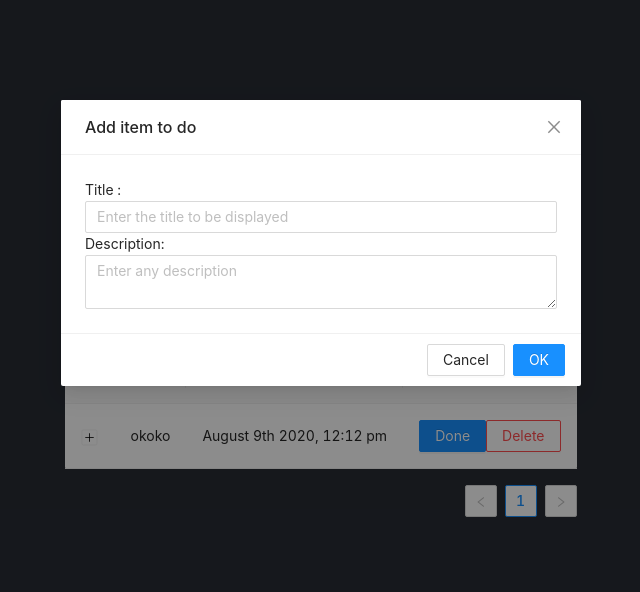
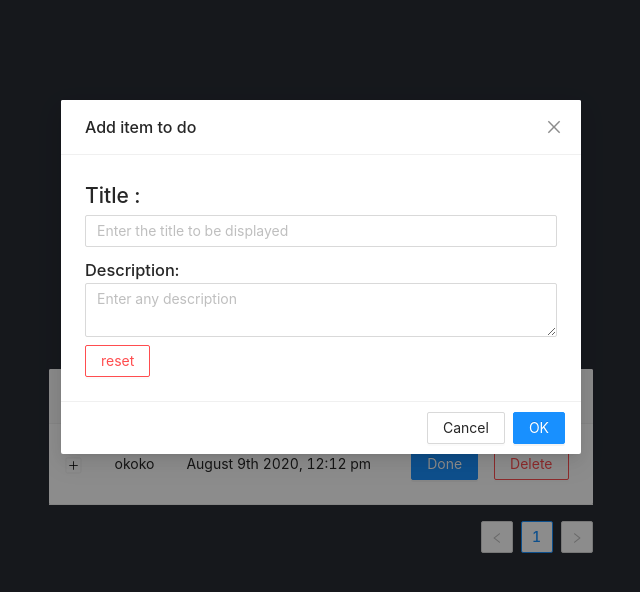
Before and after one commit to psg0796/Todo-React-2, a React (Create React App) app: page /todo in a window 1280 px wide. Both pictures are taken after a click on the button "+ click here to add a task". Shown: the top 592 px of the page, without its empty margins (319-959 px from the left). Built offline with nearby package versions, Linux system fonts and the light colour scheme.

Commit message:
minor bugs in todo modal and css changes

```diff
--- a/src/MainApp/todo.tsx
+++ b/src/MainApp/todo.tsx
@@ -5,6 +5,8 @@ import Button from '../common/components/button';
 import Modal from 'antd/lib/modal/Modal';
 import moment from 'moment';
 import { Input } from 'antd';
+import styled from 'styled-components';
+import { margin24 } from '../common/margin';
 
 const { TextArea } = Input;
 moment().format();
@@ -16,23 +18,49 @@ interface Props {
   extras: any,
 }
 
+const StyledButton = styled(Button)`
+  margin-top: ${margin24};
+`;
+
 const Todo: React.SFC<Props> = (props) => {
   const [addModalVisible, setAddModalVisible] = useState(false);
 
   const [newTitle, setTitle] = useState("");
   const [newDescription, setDescription] = useState("");
 
+  const reset = () => {
+    setTitle("");
+    setDescription("");
+  };
+
+  const onModalCancel = () => {
+    reset();
+    setAddModalVisible(false);
+  }
+
+  const onModalOk = () => {
+    setAddModalVisible(false);
+    props.addItem({
+      key: new Date(),
+      title: newTitle,
+      description: newDescription,
+      isDone: false
+    });
+    setTimeout(() => reset(), 200);
+  }
+
   return (
     <>
-      <Button type="link" title="+ click here to add a task" onClick={() => setAddModalVisible(true)}/>
+      <StyledButton size="large" type="link" title="+ click here to add a task" onClick={() => setAddModalVisible(true)}/>
       <Modal
         title="Add item to do"
         visible={addModalVisible}
-        onOk={() => {setAddModalVisible(false); props.addItem({key: new Date(), title: newTitle, description: newDescription, isDone: false})}}
-        onCancel={() => setAddModalVisible(false)}
+        onOk={onModalOk}
+        onCancel={onModalCancel}
       >
-        Title : <Input onChange={e => setTitle(e.target.value)} placeholder="Enter the title to be displayed" />
-        Description: <TextArea onChange={e => setDescription(e.target.value)} placeholder="Enter any description"/>
+        <h2>Title : <Input onChange={e => setTitle(e.target.value)} placeholder="Enter the title to be displayed" value={newTitle}/></h2>
+        <h3>Description: <TextArea onChange={e => setDescription(e.target.value)} placeholder="Enter any description" value={newDescription}/></h3>
+        <Button title="reset" isDanger={true} type="ghost" onClick={reset} />
       </Modal>
       <TaskTable data={props.data} addItem={props.addItem} deleteItem={props.deleteItem} />
     </>
--- a/src/common/components/button.tsx
+++ b/src/common/components/button.tsx
@@ -2,17 +2,20 @@ import React from 'react';
 import { Button as AntButton} from 'antd';
 import 'antd/dist/antd.css';
 import { ButtonType } from 'antd/lib/button/button';
+import { ButtonSize } from 'antd/lib/button';
 
 
 export interface ButtonProps {
   title: string,
   onClick?: (event: React.MouseEvent<HTMLDivElement, MouseEvent>) => void,
   type: ButtonType,
-  isDanger?: boolean
+  isDanger?: boolean,
+  size?: ButtonSize,
+  className?: string
 }
 
 const Button: React.SFC<ButtonProps> = (props) => (
-  <AntButton type={props.type} onClick={props.onClick} danger={props.isDanger}>
+  <AntButton size={props.size} type={props.type} onClick={props.onClick} danger={props.isDanger} className={props.className}>
     {props.title}
   </AntButton>
 )
--- a/src/common/components/buttonNavTabs.tsx
+++ b/src/common/components/buttonNavTabs.tsx
@@ -21,7 +21,11 @@ const ButtonNavTabs: React.SFC<Props> = (props) => (
     {
       props.tabPaths.map(path =>
         <Link to={path.linkTo}>
-          <Button type={R.equals(props.activeTab, path.title) ? "primary" : "default"} title={path.title} onClick={() => props.onClick(path.title)}/>
+          <Button
+            size="large"
+            type={R.equals(props.activeTab, path.title) ? "primary" : "default"}
+            title={path.title} onClick={() => props.onClick(path.title)}
+          />
         </Link>
       )
     }
--- a/src/common/components/taskTable.tsx
+++ b/src/common/components/taskTable.tsx
@@ -6,12 +6,24 @@ import * as R from 'ramda';
 import Button from './button';
 import { FlexRow } from './flex';
 import moment from 'moment';
+import styled from 'styled-components';
+import { margin8, margin24 } from '../margin';
 
 interface Props {
   data: UserTasksProps[],
   addItem: (task: UserTasksProps) => void,
   deleteItem: (task: UserTasksProps) => void
 }
+
+const StyledFlexRow = styled(FlexRow)`
+  > button {
+    margin: ${margin8};
+  }
+`;
+
+const TableContainer = styled.div`
+  margin-top: ${margin24}
+`;
 
 const handleItemToggle = (item: UserTasksProps, deleteItem: (task: UserTasksProps) => void, addItem: (task: UserTasksProps) => void) => {
   let newItem = R.clone(item);
@@ -29,7 +41,7 @@ const TaskTable: React.SFC<Props> = (props) => {
       dataIndex: 'title',
     },
     {
-      title: 'Created On',
+      title: 'Created On (UTC)',
       dataIndex: 'key',
       render: (date: Date) => moment.utc(date).format("MMMM Do YYYY, h:mm a").toString()
     },
@@ -37,16 +49,17 @@ const TaskTable: React.SFC<Props> = (props) => {
       title: 'Actions',
       dataIndex: 'isDone',
       render: (isDone: boolean, record: UserTasksProps) => (
-        <FlexRow>
+        <StyledFlexRow>
           {isDone? <Button type="primary" title="Todo" onClick={() => handleItemToggle(record, props.deleteItem, props.addItem)} /> :
            <Button type="primary" title="Done" onClick={() => handleItemToggle(record, props.deleteItem, props.addItem)} />}
           <Button type="default" isDanger={true} title="Delete" onClick={() => props.deleteItem(record)}/>
-        </FlexRow>
+        </StyledFlexRow>
       )
     },
   ];
 
   return (
+    <TableContainer>
       <Table
         expandable={{
           expandedRowRender: (record: UserTasksProps) => <p>{record.description}</p>,
@@ -55,6 +68,7 @@ const TaskTable: React.SFC<Props> = (props) => {
         columns={columns}
         dataSource={props.data}
       />
+    </TableContainer>
   );
 }
 
--- /dev/null
+++ b/src/common/margin.ts
@@ -0,0 +1,2 @@
+export const margin8 = '8px';
+export const margin24 = '24px';
```
Lines whose indentation alone changed are shown as unchanged.
